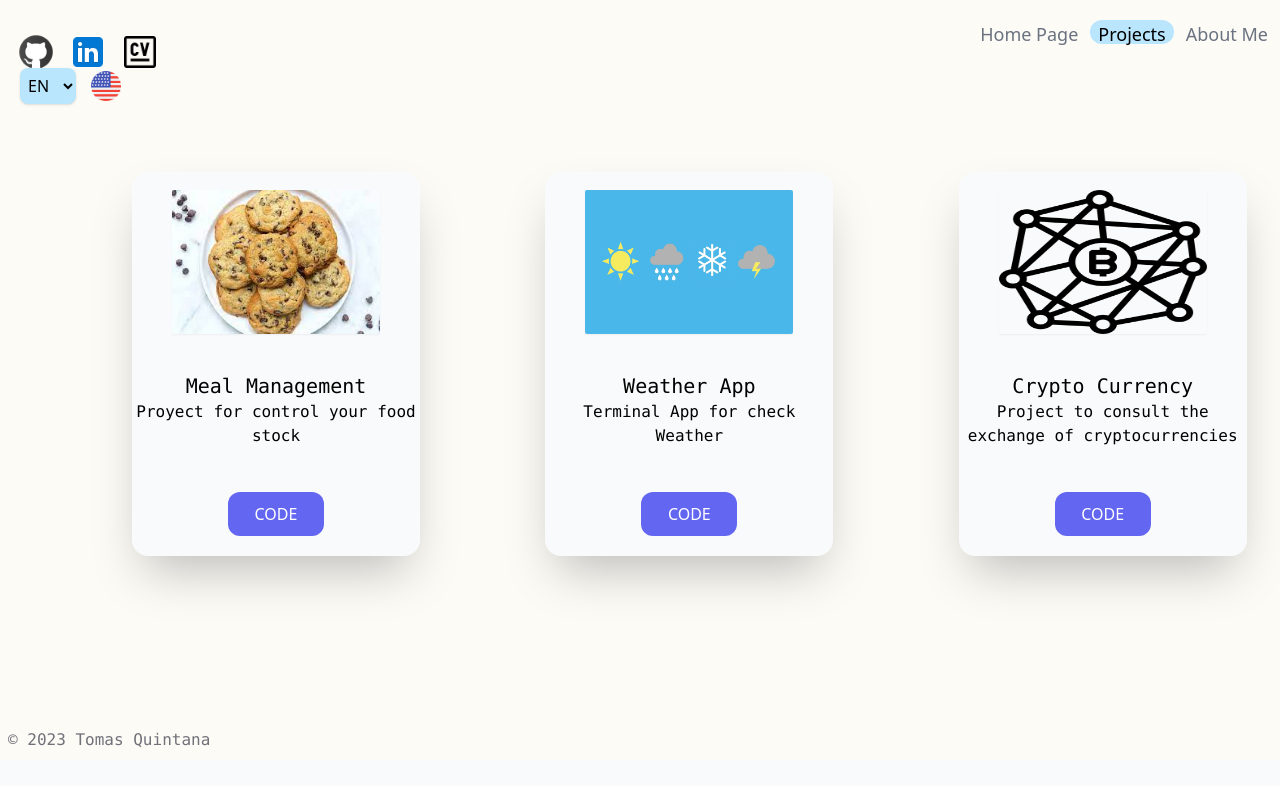
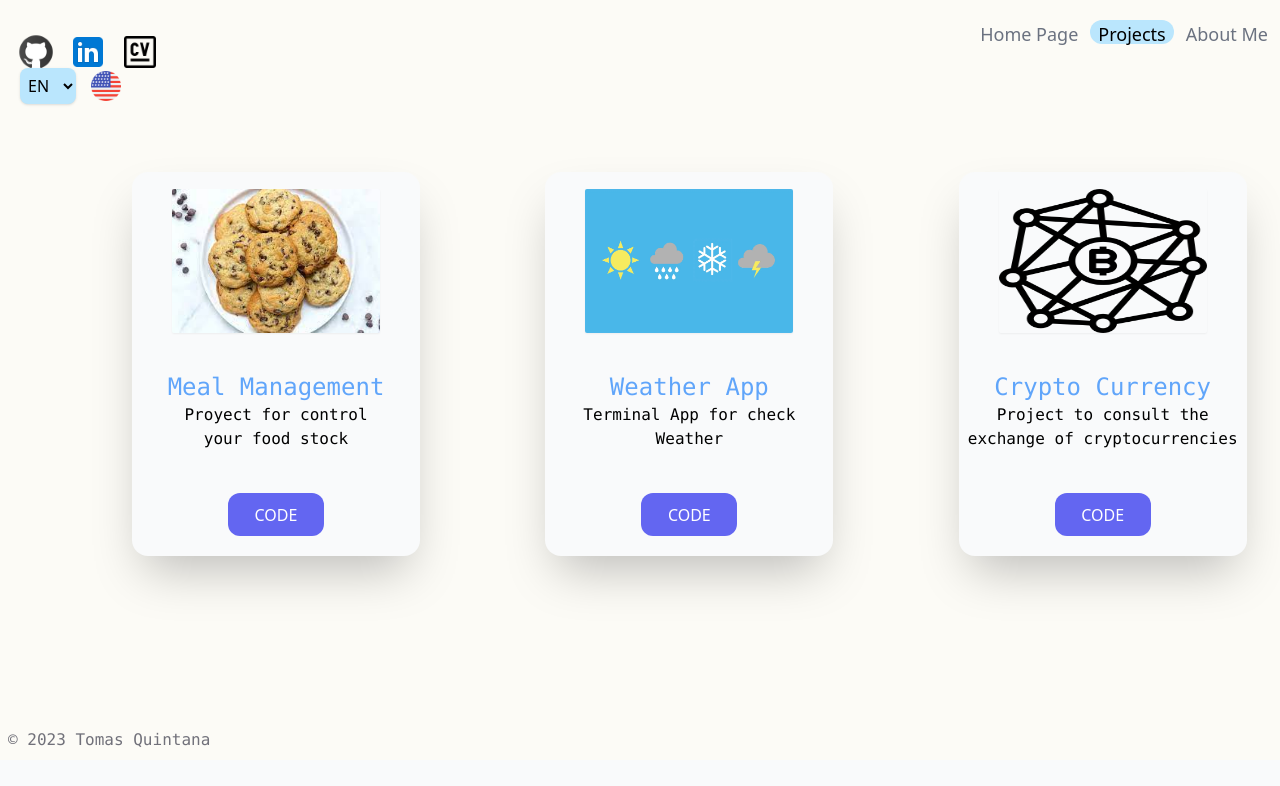
Before and after one commit to TomQuintana/Portfolio, a React (Vite) app: page /proyects in a window 1280 px wide. Shown: the top 786 px of the page. Built offline with nearby package versions, Linux system fonts and the light colour scheme.

Commit message:
add transition for hover and change color h1

```diff
--- a/src/pages/Proyects.jsx
+++ b/src/pages/Proyects.jsx
@@ -9,15 +9,16 @@ const Proyects = () => {
   return (
     <>
       <div className='w-full mx-28 md:grid md:grid-cols-3 mt-12 p-5 mb-36 '>
-        <div className='w-72 h-96 grid grid-cols-1 bg-gray-50 shadow-2xl rounded-2xl transition-transform duration-300 group-hover:scale-110'>
+        <div className='w-72 h-96 grid grid-cols-1 bg-gray-50 shadow-2xl rounded-2xl hover:cursor-pointer hover:scale-110 transform transition-transform'>
           <div className='flex justify-center items-center'>
             <img
             className='mb-8 h-36 w-52 mt-3 rounded-sm shadow-sm'
             src={galleta} alt="MiloComidas"/>
           </div>
           <div className='text-center font-mono'>
-            <h1 className='font-mono text-xl'>Meal Management</h1>
-            <h2>Proyect for control your food stock</h2>
+            <h1 className='font-mono text-2xl text-blue-400'>Meal Management</h1>
+            <p>Proyect for control</p>
+            <p>your food stock</p>
           </div>
           <div className='flex justify-around mt-8'>
             <button className='w-24 p-1 bg-indigo-500 text-white uppercase rounded-xl hover:bg-indigo-600 mb-5'>
@@ -29,14 +30,14 @@ const Proyects = () => {
             </button>
           </div>
         </div>
-        <div className='w-72 h-96 grid grid-cols-1 bg-gray-50 shadow-2xl rounded-2xl transition-transform duration-300 group-hover:scale-110'>
-          <div className='flex justify-center items-center'>
+        <div className='w-72 h-96 grid grid-cols-1 bg-gray-50 shadow-2xl rounded-2xl hover:cursor-pointer hover:scale-110 transform transition-transform'>
+<div className='flex justify-center items-center'>
             <img
             className='mb-8 h-36 w-52 mt-3 rounded-sm shadow-sm'
             src={weather} alt="MiloComidas"/>
           </div>
           <div className='text-center font-mono'>
-            <h1 className='font-mono text-xl'>Weather App</h1>
+            <h1 className='font-mono text-2xl text-blue-400'>Weather App</h1>
             <h2>Terminal App for check Weather</h2>
           </div>
           <div className='flex justify-around mt-8'>
@@ -49,14 +50,14 @@ const Proyects = () => {
             </button>
           </div>
         </div>
-        <div className='w-72 h-96 grid grid-cols-1 bg-gray-50 shadow-2xl rounded-2xl transition-transform duration-300 group-hover:scale-110'>
+         <div className='w-72 h-96 grid grid-cols-1 bg-gray-50 shadow-2xl rounded-2xl hover:cursor-pointer hover:scale-110 transform transition-transform'>
           <div className='flex justify-center items-center'>
             <img
             className='mb-8 h-36 w-52 mt-3 rounded-sm shadow-sm'
             src={blockchainLogo} alt="MiloComidas"/>
           </div>
           <div className='text-center font-mono'>
-            <h1 className='font-mono text-xl'>Crypto Currency</h1>
+            <h1 className='font-mono text-2xl text-blue-400'>Crypto Currency</h1>
             <h2>Project to consult the exchange of cryptocurrencies</h2>
           </div>
           <div className='flex justify-around mt-8'>
```
